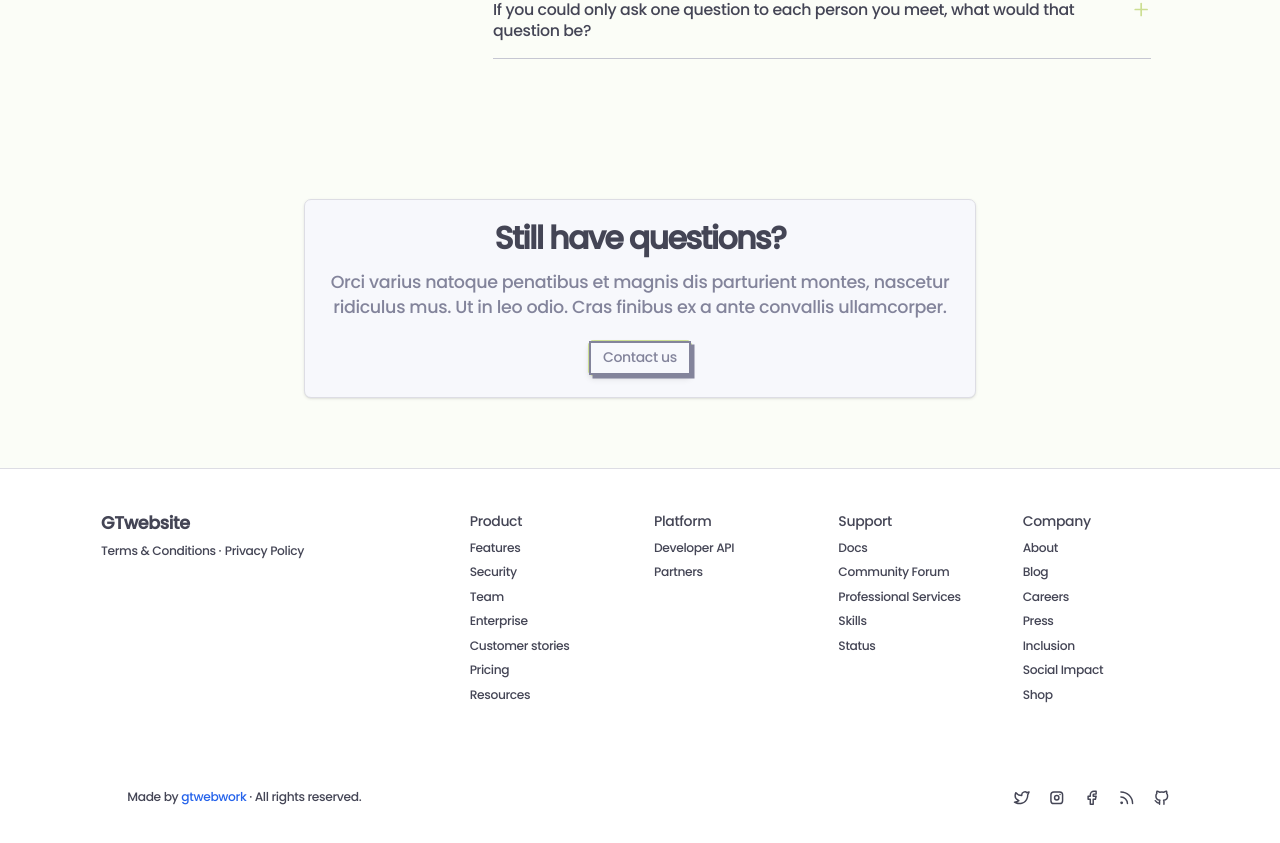
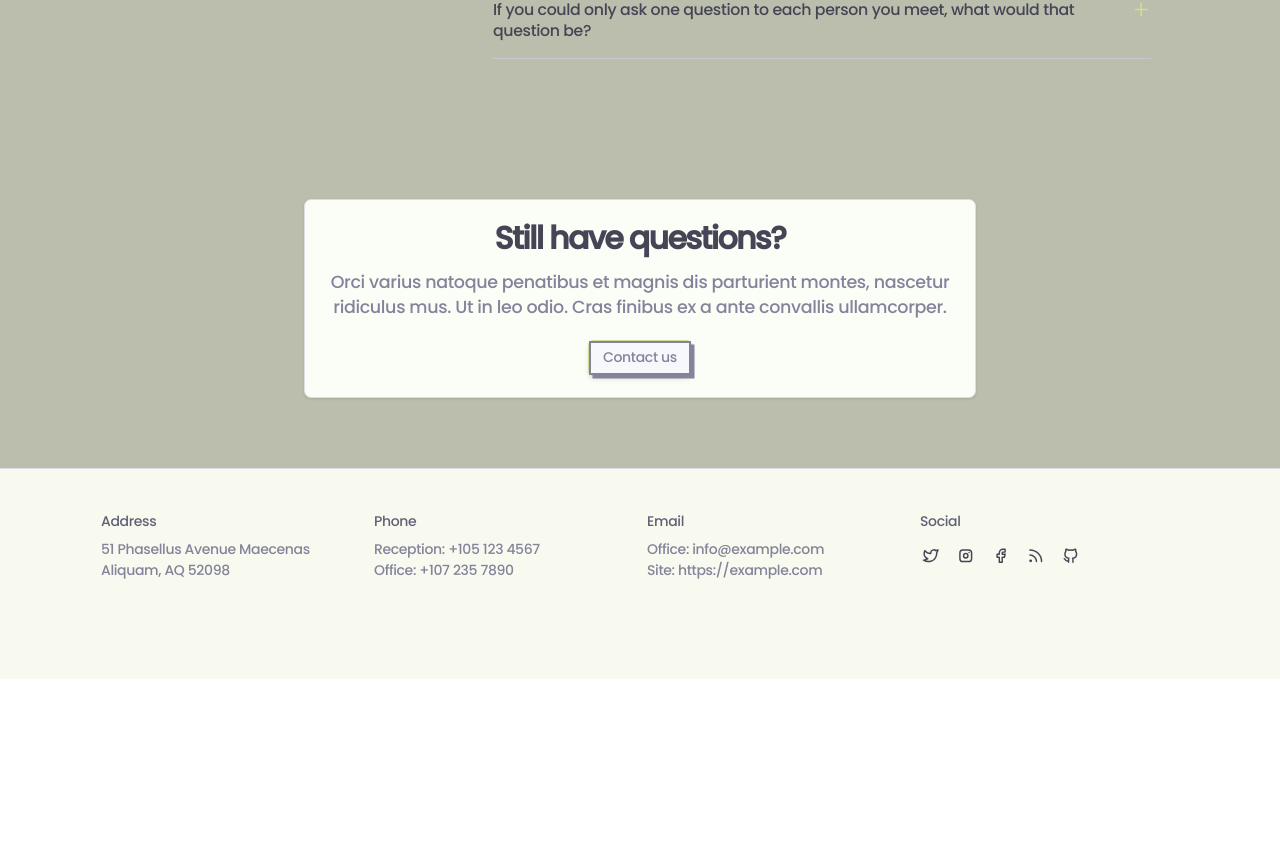
Before and after one commit to raj-gooseberry/gt_website, a Next.js app: page /faqs in a window 1280 px wide. Shown: the part 919-1762 px from the top of the page. After the commit the page ends 1598 px from the top, so only its background shows below. Built offline with nearby package versions, Linux system fonts and the light colour scheme.

Commit message:
Color Improvements and Changes

```diff
--- a/app/layout.tsx
+++ b/app/layout.tsx
@@ -4,7 +4,7 @@ import { SITE } from '~/config.js';
 
 import Providers from '~/components/atoms/Providers';
 import Header from '~/components/widgets/Header';
-import Footer2 from '~/components/widgets/Footer';
+import Footer from '~/components/widgets/Footer2';
 
 import { Poppins as CustomFont } from 'next/font/google';
 import '~/assets/styles/base.css';
@@ -34,7 +34,7 @@ export default function RootLayout({ children }: LayoutProps) {
         <Providers>
           <Header />
           <main>{children}</main>
-          <Footer2 />
+          <Footer />
         </Providers>
       </body>
     </html>
--- a/app/page.tsx
+++ b/app/page.tsx
@@ -44,8 +44,8 @@ export default function Page() {
       <Content {...contentHomeOne} />
       <Content {...contentHomeTwo} />
       <Testimonials2 {...testimonials2About} />
+      <Contact {...contactHome} />
       {/* <Testimonials {...testimonialsHome} /> */}
-      {/* <Contact {...contactHome} /> */}
     </>
   );
 }
--- a/src/assets/styles/base.css
+++ b/src/assets/styles/base.css
@@ -16,7 +16,7 @@
   }
 
   .card {
-    @apply rounded-lg backdrop-blur border border-dark-200 dark:border-dark-700 bg-tertiary-100 dark:bg-dark-900 shadow px-6 py-8 w-full;
+    @apply rounded-lg backdrop-blur border border-dark-200 dark:border-dark-700 bg-primary-50 dark:bg-dark-900 shadow px-6 py-8 w-full;
   }
 
   .ribbon {
--- a/src/components/common/Background.tsx
+++ b/src/components/common/Background.tsx
@@ -2,7 +2,7 @@ import { BackgroundProps } from '~/shared/types';
 
 const Background = ({ children, hasBackground }: BackgroundProps) => {
   return (
-    <div className={`absolute inset-0 ${hasBackground ? 'bg-primary-50 dark:bg-dark-800' : 'bg-transparent'}`}>
+    <div className={`absolute inset-0 ${hasBackground ? 'bg-secondary-400 dark:bg-dark-800' : 'bg-transparent'}`}>
       {children}
     </div>
   );
--- a/src/components/widgets/CallToAction2.tsx
+++ b/src/components/widgets/CallToAction2.tsx
@@ -2,11 +2,11 @@ import { IconChevronRight } from '@tabler/icons-react';
 import { CallToActionProps, Item } from '~/shared/types';
 
 const Card = ({ title, description, href, form }: Item) => (
-  <div className="card mb-6 px-5 py-4 hover:bg-dark-950 hover:scale-105">
+  <div className="card mb-6 px-5 py-4 hover:bg-primary-200 hover:scale-105 group">
     <div className="flex items-center justify-between">
       <div className="w-full">
-        <h3 className="mb-3 text-xl font-bold text-dark-700 dark:text-tertiary-100">{title}</h3>
-        <p className="text-dark-600 dark:text-dark-400">{description}</p>
+        <h3 className="mb-3 text-xl font-bold text-dark-700 dark:text-tertiary-100 group-hover:text-dark-900">{title}</h3>
+        <p className="text-dark-600 dark:text-dark-400 group-hover:text-dark-800">{description}</p>
       </div>
       {href && (
         <div className="flex h-10 w-10 items-center justify-center">
@@ -44,12 +44,12 @@ const Card = ({ title, description, href, form }: Item) => (
 );
 
 const CallToAction2 = ({ title, subtitle, items }: CallToActionProps) => (
-  <section className="bg-secondary-400 dark:bg-dark-700 text-dark-200" id="callToActionTwo">
+  <section className="bg-secondary-400 dark:bg-dark-700 text-primary-100" id="callToActionTwo">
     <div className="mx-auto max-w-7xl px-4 py-16 lg:px-8 lg:pt-20">
       <div className="row-gap-10 grid gap-6 md:grid-cols-2">
         <div className="mx-auto md:my-auto md:ml-0 md:pb-6 md:pr-24">
           <h2 className="mb-3 flex justify-center text-6xl font-bold md:justify-start">{title}</h2>
-          <p className="text-center text-xl text-dark-200 dark:text-dark-300 md:text-left">{subtitle}</p>
+          <p className="text-center text-xl text-primary-100 dark:text-dark-300 md:text-left">{subtitle}</p>
         </div>
         <div className="relative -mb-6">
           {items &&
--- a/src/components/widgets/Features4.tsx
+++ b/src/components/widgets/Features4.tsx
@@ -25,7 +25,7 @@ const Features4 = ({
       <div aria-hidden="true" className="aspect-w-16 aspect-h-7">
         {image && (
           <Image
-            className="w-full h-80 object-cover rounded-xl mx-auto bg-dark-500 shadow-lg"
+            className="w-full h-80 object-cover rounded-xl mx-auto bg-primary-500 shadow-lg"
             src={image.src}
             alt={image.alt}
             width={728}
--- a/src/components/widgets/Footer2.tsx
+++ b/src/components/widgets/Footer2.tsx
@@ -4,6 +4,7 @@ const Footer2 = () => {
   const { links, columns, socials, footNote } = footerData2;
 
   return (
+    <footer className='bg-primary-200 border-t border-dark-200 dark:border-dark-800 dark:bg-dark-900 md:backdrop-blur-sm dark:md:bg-dark-900/90'>
       <div className="mx-auto max-w-7xl px-4 sm:px-6">
         <div className="xs:gap-8 grid grid-cols-4 gap-4 gap-y-8 py-8 md:py-12">
           {columns.map(({ title, texts }, index) => (
@@ -56,6 +57,7 @@ const Footer2 = () => {
           {footNote}
         </div>
       </div>
+    </footer>
   );
 };
 
--- a/src/shared/data/global.data.tsx
+++ b/src/shared/data/global.data.tsx
@@ -70,16 +70,16 @@ export const headerData: HeaderProps = {
 // Footer data
 export const footerData: FooterProps = {
   title: 'GTwebsite',
-  links: [
-    {
-      label: 'Terms & Conditions',
-      href: '/terms',
-    },
-    {
-      label: 'Privacy Policy',
-      href: '/privacy',
-    },
-  ],
+  // links: [
+  //   {
+  //     label: 'Terms & Conditions',
+  //     href: '/terms',
+  //   },
+  //   {
+  //     label: 'Privacy Policy',
+  //     href: '/privacy',
+  //   },
+  // ],
   columns: [
     {
       title: 'Product',
@@ -208,16 +208,16 @@ export const footerData: FooterProps = {
 
 // Footer2 data
 export const footerData2: FooterProps = {
-  links: [
-    {
-      label: 'Terms & Conditions',
-      href: '/terms',
-    },
-    {
-      label: 'Privacy Policy',
-      href: '/privacy',
-    },
-  ],
+  // links: [
+  //   {
+  //     label: 'Terms & Conditions',
+  //     href: '/terms',
+  //   },
+  //   {
+  //     label: 'Privacy Policy',
+  //     href: '/privacy',
+  //   },
+  // ],
   columns: [
     {
       title: 'Address',
@@ -239,18 +239,18 @@ export const footerData2: FooterProps = {
     { label: 'RSS', icon: IconRss, href: '#' },
     { label: 'Github', icon: IconBrandGithub, href: 'https://github.com/gtwebwork/GTwebsite' },
   ],
-  footNote: (
-    <div className="mr-4 text-sm">
-      <span className="float-left mr-1.5 h-5 w-5 rounded-sm bg-[url(https://gtwebwork.com/favicon/favicon-32x32.png)] bg-cover md:-mt-0.5 md:h-6 md:w-6"></span>
-      Made by{' '}
-      <a
-        className="font-semibold text-dark-900 dark:text-dark-200 hover:text-blue-600 hover:underline dark:hover:text-blue-600"
-        href="https://gtwebwork.com/"
-      >
-        {' '}
-        gtwebwork
-      </a>{' '}
-      · All rights reserved.
-    </div>
-  ),
+  // footNote: (
+  //   <div className="mr-4 text-sm">
+  //     <span className="float-left mr-1.5 h-5 w-5 rounded-sm bg-[url(https://gtwebwork.com/favicon/favicon-32x32.png)] bg-cover md:-mt-0.5 md:h-6 md:w-6"></span>
+  //     Made by{' '}
+  //     <a
+  //       className="font-semibold text-dark-900 dark:text-dark-200 hover:text-blue-600 hover:underline dark:hover:text-blue-600"
+  //       href="https://gtwebwork.com/"
+  //     >
+  //       {' '}
+  //       gtwebwork
+  //     </a>{' '}
+  //     · All rights reserved.
+  //   </div>
+  // ),
 };
--- a/src/shared/data/pages/home.data.tsx
+++ b/src/shared/data/pages/home.data.tsx
@@ -198,7 +198,7 @@ export const featuresHome: FeaturesProps = {
 // Content data on Home page *******************
 export const contentHomeOne: ContentProps = {
   id: 'contentOne-on-home-one',
-  hasBackground: true,
+  hasBackground: false,
   header: {
     title: 'Revolutionize Your Business with Gooseberry technovision - Your Premier IT Services Partner!',
     subtitle: '🌐 Discover Our Comprehensive IT Services',
@@ -237,7 +237,7 @@ export const contentHomeOne: ContentProps = {
 // Content data on Home page *******************
 export const contentHomeTwo: ContentProps = {
   id: 'contentOne-on-home-two',
-  hasBackground: true,
+  hasBackground: false,
   // content:
   //   'Per odio fabellas consulatu cu. Utroque detracto mel ea, quo te latine theophrastus. Ea his tale nib dissentias, mei exerci tamquam euripidis cu.',
   items: [
@@ -312,7 +312,7 @@ export const stepsHome: StepsProps = {
 
 export const testimonials2About: TestimonialsProps = {
   id: 'testimonialsTwo-on-about',
-  hasBackground: true,
+  hasBackground: false,
   isTestimonialUp: true,
   header: {
     title: 'Our success stories',
```
Also changed, not shown: tailwind.config.js (+0 -10 lines). Lines whose indentation alone changed are shown as unchanged.
